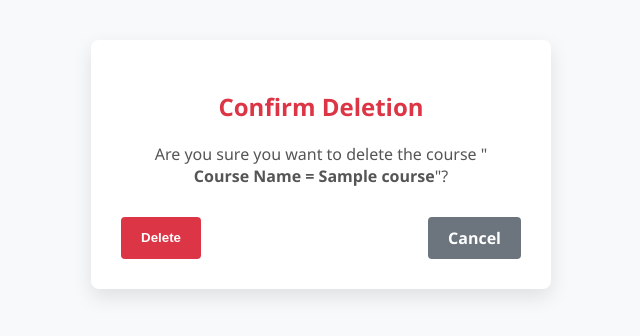
After one commit to YASHSHAH68/django-student-db, a Django app: page /courses/delete/1/ in a window 1280 px wide. The commit adds this page. Shown: the top 336 px of the page, without its empty margins (319-959 px from the left). Run offline with Django 5.2, Linux system fonts and the light colour scheme; tables that the repository leaves empty hold one stand-in row (values such as "Sample post").

Commit message:
Code is Pushed to GIT

```diff
--- a/student_task/urls.py
+++ b/student_task/urls.py
@@ -15,8 +15,9 @@ Including another URLconf
     2. Add a URL to urlpatterns:  path('blog/', include('blog.urls'))
 """
 from django.contrib import admin
-from django.urls import path
+from django.urls import path , include
 
 urlpatterns = [
     path('admin/', admin.site.urls),
+    path('',include('students.urls'))
 ]
--- /dev/null
+++ b/students/templates/confirm_course_deletion.html
@@ -0,0 +1,81 @@
+<!DOCTYPE html>
+<html lang="en">
+<head>
+    <meta charset="UTF-8">
+    <title>Confirm Delete</title>
+    <style>
+        body {
+            font-family: 'Segoe UI', sans-serif;
+            background-color: #f8f9fa;
+            margin: 0;
+            padding: 40px 0;
+            display: flex;
+            justify-content: center;
+        }
+
+        .box {
+            background-color: white;
+            padding: 30px;
+            border-radius: 8px;
+            box-shadow: 0 8px 20px rgba(0, 0, 0, 0.1);
+            text-align: center;
+            max-width: 400px;
+            width: 100%;
+        }
+
+        h2 {
+            color: #dc3545;
+            margin-bottom: 20px;
+        }
+
+        p {
+            margin-bottom: 30px;
+            color: #555;
+        }
+
+        .btn-group {
+            display: flex;
+            justify-content: space-between;
+        }
+
+        .btn {
+            padding: 10px 20px;
+            border: none;
+            border-radius: 4px;
+            font-weight: bold;
+            cursor: pointer;
+            text-decoration: none;
+            color: white;
+        }
+
+        .btn-cancel {
+            background-color: #6c757d;
+        }
+
+        .btn-cancel:hover {
+            background-color: #5a6268;
+        }
+
+        .btn-delete {
+            background-color: #dc3545;
+        }
+
+        .btn-delete:hover {
+            background-color: #c82333;
+        }
+    </style>
+</head>
+<body>
+    <div class="box">
+        <h2>Confirm Deletion</h2>
+        <p>Are you sure you want to delete the course "<strong><br>Course Name = {{ course.name }}</strong>"?</p>
+        <form method="post">
+            {% csrf_token %}
+            <div class="btn-group">
+                <button type="submit" class="btn btn-delete">Delete</button>
+                <a href="{% url 'courses_list' %}" class="btn btn-cancel">Cancel</a>
+            </div>
+        </form>
+    </div>
+</body>
+</html>
--- a/students/templates/student_form.html
+++ b/students/templates/student_form.html
@@ -182,13 +182,12 @@
                 {% endif %}
             </td>
           </tr>
-
           <tr>
             <td><label for="status">Status:</label></td>
                 <td>
                     <select name="status" id="status">
-                      <option value="" selected>--Select Choice --</option>
-                      <option value="Activate">Activate</option>
+                      <option value="" >--Select Choice --</option>
+                      <option value="Activate" {% if form.status.value == "Activate" %} selected {% endif %}>Activate</option>
                   </select>
                     {% if form.status.errors %}
                     <div style="color:red;">{{ form.status.errors.0 }}</div>
--- a/students/views.py
+++ b/students/views.py
@@ -1,6 +1,6 @@
 from django.shortcuts import render, redirect, get_object_or_404
 from .models import Course, Student
-from .forms import StudentForm, CourseForm
+from .forms import CourseForm , StudentForm
 from django.core.paginator import Paginator
 
 def course_form(request):
@@ -61,7 +61,7 @@ def course_delete(request, course_id):
         course.delete()
         return redirect('courses_list')
 
-    return render(request, 'confirm_course_delete.html', {'course': course})
+    return render(request, 'confirm_course_deletion.html', {'course': course})
 
 def student_update(request, student_id):
     student = get_object_or_404(Student, id=student_id)
@@ -84,7 +84,7 @@ def student_delete(request, student_id):
 
     return render(request, 'confirm_student_deletion.html', {'student': student})
 
-# def course_search(request):
-#     pass
-# def student_search(request):
-#     pass
+def course_search(request):
+    pass
+def student_search(request):
+    pass
```
Also changed, not shown: students/forms.py (+84 -0 lines), students/templates/confirm_student_deletion.html (added, +81 -0 lines), students/migrations/0001_initial.py, students/migrations/0002_rename_course_name_student_course_alter_course_name_and_more.py (deleted), students/migrations/0003_alter_course_table_alter_student_table.py (deleted), students/migrations/0004_student_status.py (deleted), students/migrations/0005_course_createdat_course_updatedat_student_createdat_and_more.py (deleted), students/migrations/0006_rename_createdat_course_createdat_and_more.py (deleted), students/migrations/0007_alter_course_createdat_alter_course_updatedat_and_more.py (deleted), students/migrations/0008_alter_course_description_alter_student_status.py (deleted), students/migrations/0009_alter_student_status.py (deleted).
